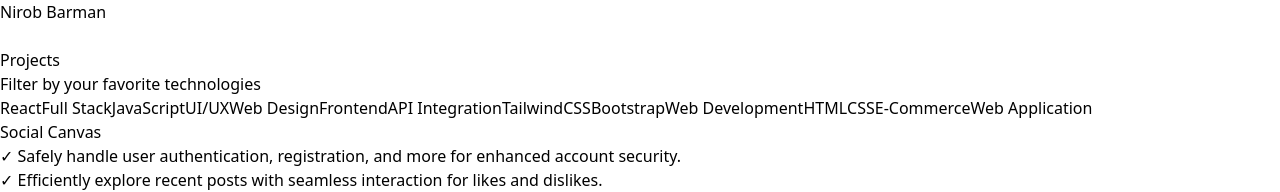
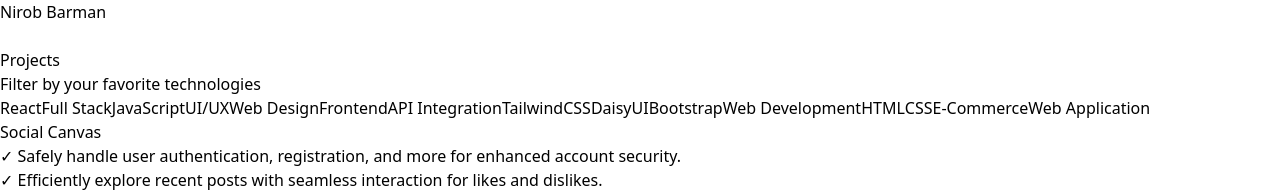
Before and after one commit to Nirob-Barman/MyPortfolio, a React (Vite) app: page /projects in a window 1280 px wide. Shown: the top 192 px of the page. Built offline with nearby package versions, Linux system fonts and the light colour scheme.

Commit message:
Introduction Updated

```diff
--- a/src/Shared/Introduction.jsx
+++ b/src/Shared/Introduction.jsx
@@ -31,7 +31,7 @@ const Introduction = () => {
                 </div>
 
                 <p className="text-base text-gray-700 mt-6">
-                    I'm a .NET developer who loves clean code, elegant solutions, and building real-world applications that scale.
+                    I'm a .NET developer who loves clean code, efficient solutions, and building real-world applications that scale.
                 </p>
 
 
--- a/src/data/projectsData.js
+++ b/src/data/projectsData.js
@@ -39,7 +39,7 @@ export const projectsData = [
     },
     {
         name: "EliteSportsAcademy",
-        categories: ["Full Stack", "React", "CSS", "JavaScript", "API Integration", "UI/UX", "Frontend", "API Integration", "Tailwind"],
+        categories: ["Full Stack", "React", "CSS", "JavaScript", "API Integration", "UI/UX", "Frontend", "API Integration", "Tailwind", "DaisyUI"],
         links: {
             "website": "https://summer-camp-school-b1cb7.web.app/",
             "server": "https://github.com/Nirob-Barman/summer-camp-server",
```
